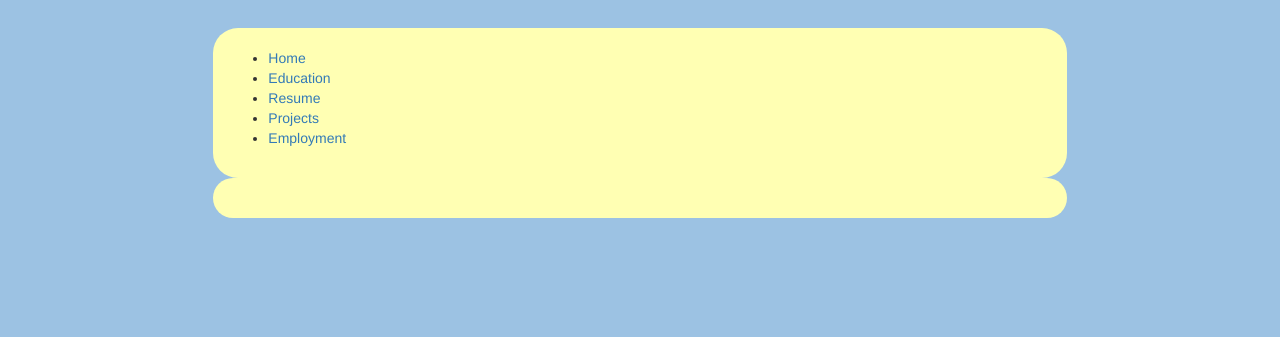
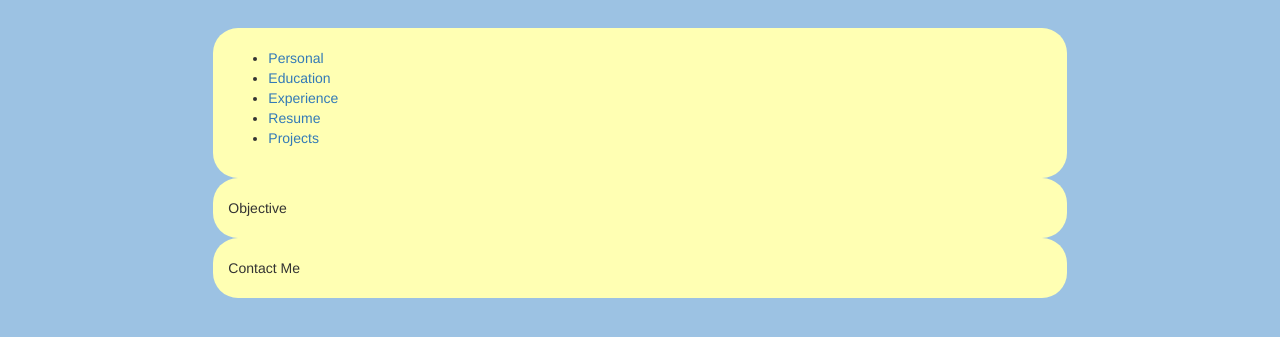
Before and after one commit to Jobbleton/Jobbleton.github.io, a plain HTML site: page index.html in a window 1280 px wide. Shown: the part 197-534 px from the top of the page. Drawn offline with nearby package versions, Linux system fonts and the light colour scheme.

Commit message:
Reorganization

```diff
--- a/index.html
+++ b/index.html
@@ -11,17 +11,21 @@
 <h1 align="center">Joseph Randazzo</h1>
     </div>
     <div class="container col-xs-8 col-xs-offset-2" style="background-color: #ffffb3; border-top: 20px; padding-top: 20px; padding-bottom: 20px; min-height: 100%; border-radius: 25px;">
-	<div id="navcontainer">
-	<ul id="navlist">
-	<li><a href="index.html">Home</a></li>
-	<li><a href="Education.html">Education</a></li>
-	<li><a href="Resume.html">Resume</a></li>
-	<li><a href="Projects.html">Projects</a></li>
-	<li><a href="Employment.html">Employment</a></li>
-	</ul>
+	<div>
+		<ul>
+			<li><a href="index.html">Personal</a></li>
+			<li><a href="index.html">Education</a></li>
+			<li><a href="index.html">Experience</a></li>
+			<li><a href="index.html">Resume</a></li>
+			<li><a href="index.html">Projects</a></li>
+		</ul>
 	</div>
     </div>
     <div class="container col-xs-8 col-xs-offset-2" style="background-color: #ffffb3; border-top: 20px; padding-top: 20px; padding-bottom: 20px; min-height: 100%; border-radius: 25px;">
+	Objective
+    </div>
+    <div class="container col-xs-8 col-xs-offset-2" style="background-color: #ffffb3; border-top: 20px; padding-top: 20px; padding-bottom: 20px; min-height: 100%; border-radius: 25px;">
+	Contact Me
     </div>
 </body>
 </html>
```
